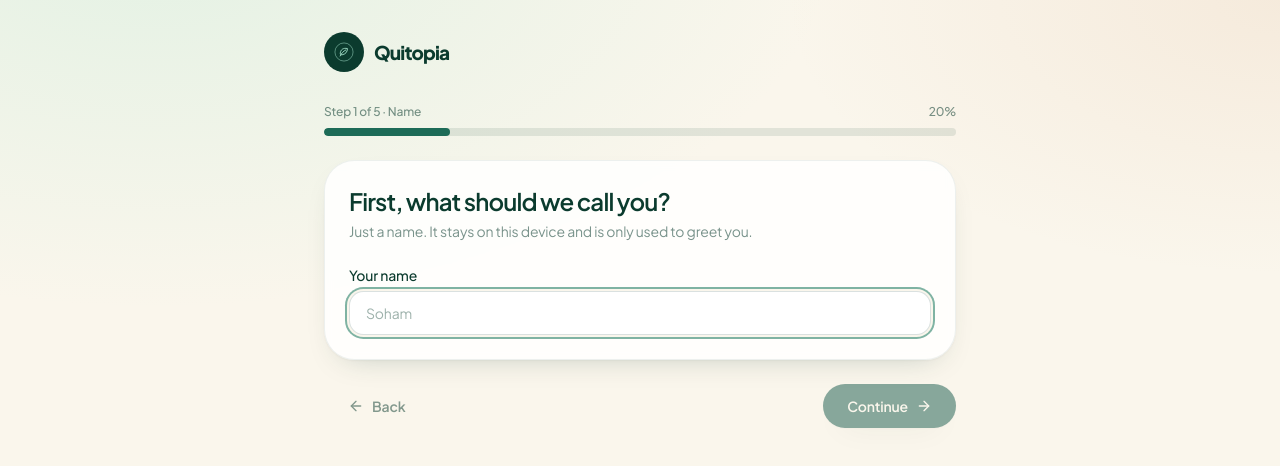
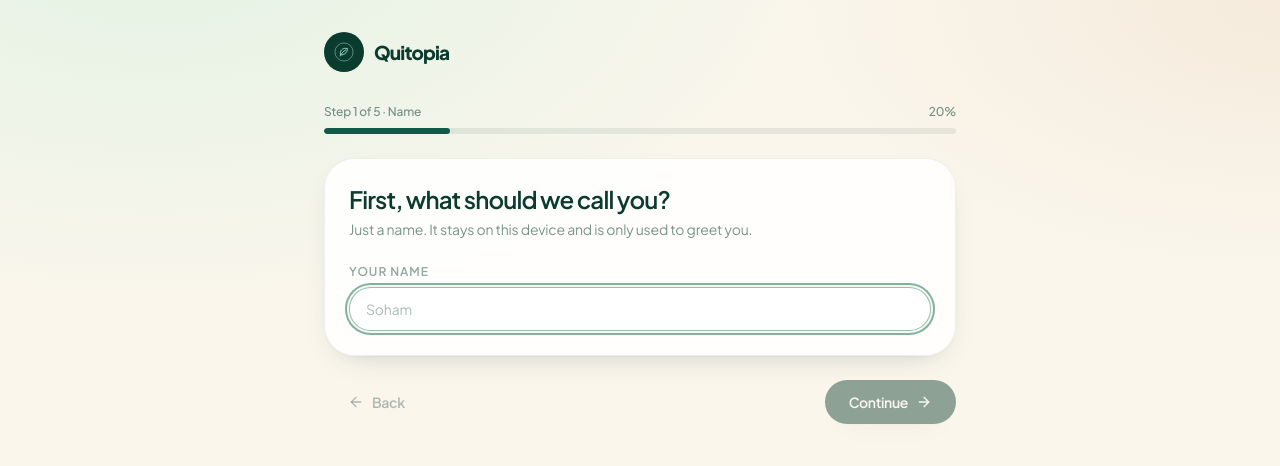
Before and after one commit to sohamgamrs1/quitopia, a Next.js app: page /onboarding in a window 1280 px wide. Shown: the top 466 px of the page. Built offline with nearby package versions, Linux system fonts and the light colour scheme.

Commit message:
Add files via upload

```diff
--- a/components/ui/button.tsx
+++ b/components/ui/button.tsx
@@ -4,25 +4,25 @@ import { cva, type VariantProps } from 'class-variance-authority';
 import { cn } from '@/lib/utils';
 
 const buttonVariants = cva(
-  'inline-flex items-center justify-center gap-2 whitespace-nowrap rounded-full text-sm font-semibold transition-all focus-visible:outline-none disabled:pointer-events-none disabled:opacity-50 active:scale-[0.98]',
+  'inline-flex items-center justify-center gap-2 whitespace-nowrap rounded-full font-semibold tracking-tight transition-all duration-200 focus-visible:outline-none disabled:pointer-events-none disabled:opacity-45 active:scale-[0.985]',
   {
     variants: {
       variant: {
         default:
-          'bg-forest-700 text-cream shadow-soft hover:bg-forest-600 dark:bg-mint dark:text-forest-900 dark:hover:bg-mint-soft',
+          'bg-forest-900 text-cream-50 shadow-soft hover:bg-forest-800 dark:bg-mint-300 dark:text-forest-950 dark:hover:bg-mint-200',
         secondary:
-          'bg-mint text-forest-900 hover:bg-mint-soft dark:bg-forest-600 dark:text-cream dark:hover:bg-forest-500',
+          'bg-mint-300 text-forest-900 hover:bg-mint-200 dark:bg-forest-700 dark:text-cream-100 dark:hover:bg-forest-600',
         outline:
-          'border border-forest-900/15 bg-transparent text-forest-900 hover:bg-forest-900/5 dark:border-cream/20 dark:text-cream dark:hover:bg-cream/10',
+          'border border-forest-900/15 bg-white/50 text-forest-900 hover:border-forest-900/30 hover:bg-white dark:border-cream-100/20 dark:bg-transparent dark:text-cream-100 dark:hover:bg-cream-100/10',
         ghost:
-          'bg-transparent text-forest-900 hover:bg-forest-900/5 dark:text-cream dark:hover:bg-cream/10',
+          'bg-transparent text-forest-900/70 hover:bg-forest-900/[0.06] hover:text-forest-900 dark:text-cream-100/70 dark:hover:bg-cream-100/10',
         danger: 'bg-red-600 text-white hover:bg-red-500',
         sos: 'bg-red-600 text-white shadow-lift hover:bg-red-500'
       },
       size: {
-        sm: 'h-9 px-4 text-xs',
-        default: 'h-11 px-6',
-        lg: 'h-14 px-8 text-base',
+        sm: 'h-9 px-4 text-[13px]',
+        default: 'h-11 px-6 text-sm',
+        lg: 'h-14 px-8 text-[15px]',
         icon: 'h-10 w-10'
       }
     },
--- a/components/ui/card.tsx
+++ b/components/ui/card.tsx
@@ -9,17 +9,17 @@ export const Card = React.forwardRef<HTMLDivElement, React.HTMLAttributes<HTMLDi
 Card.displayName = 'Card';
 
 export const CardHeader = ({ className, ...props }: React.HTMLAttributes<HTMLDivElement>) => (
-  <div className={cn('flex flex-col gap-1 p-5 pb-3', className)} {...props} />
+  <div className={cn('flex flex-col gap-1 p-6 pb-3', className)} {...props} />
 );
 
 export const CardTitle = ({ className, ...props }: React.HTMLAttributes<HTMLHeadingElement>) => (
-  <h3 className={cn('text-base font-semibold', className)} {...props} />
+  <h3 className={cn('text-[17px] font-bold tracking-tight', className)} {...props} />
 );
 
 export const CardDescription = ({ className, ...props }: React.HTMLAttributes<HTMLParagraphElement>) => (
-  <p className={cn('muted text-sm', className)} {...props} />
+  <p className={cn('muted text-[13px] leading-relaxed', className)} {...props} />
 );
 
 export const CardContent = ({ className, ...props }: React.HTMLAttributes<HTMLDivElement>) => (
-  <div className={cn('p-5 pt-0', className)} {...props} />
+  <div className={cn('p-6 pt-0', className)} {...props} />
 );
--- a/components/ui/controls.tsx
+++ b/components/ui/controls.tsx
@@ -23,14 +23,14 @@ export function Switch({
       disabled={disabled}
       onClick={() => onCheckedChange(!checked)}
       className={cn(
-        'relative h-6 w-11 shrink-0 rounded-full transition-colors disabled:opacity-50',
-        checked ? 'bg-forest-600 dark:bg-mint' : 'bg-forest-900/20 dark:bg-cream/20'
+        'relative h-[26px] w-[46px] shrink-0 rounded-full transition-colors duration-200 disabled:opacity-50',
+        checked ? 'bg-forest-700 dark:bg-mint-300' : 'bg-forest-900/15 dark:bg-cream-100/20'
       )}
     >
       <span
         className={cn(
-          'absolute top-0.5 h-5 w-5 rounded-full bg-white shadow transition-transform',
-          checked ? 'translate-x-[22px]' : 'translate-x-0.5'
+          'absolute top-[3px] h-5 w-5 rounded-full bg-white shadow-sm transition-transform duration-200',
+          checked ? 'translate-x-[23px]' : 'translate-x-[3px]'
         )}
       />
     </button>
@@ -63,9 +63,9 @@ export function Slider({
         step={step}
         value={value}
         onChange={(e) => onChange(Number(e.target.value))}
-        className="h-2 w-full cursor-pointer appearance-none rounded-full outline-none [&::-webkit-slider-thumb]:h-5 [&::-webkit-slider-thumb]:w-5 [&::-webkit-slider-thumb]:appearance-none [&::-webkit-slider-thumb]:rounded-full [&::-webkit-slider-thumb]:bg-forest-700 [&::-webkit-slider-thumb]:shadow dark:[&::-webkit-slider-thumb]:bg-mint"
+        className="h-1.5 w-full cursor-pointer appearance-none rounded-full outline-none [&::-webkit-slider-thumb]:h-5 [&::-webkit-slider-thumb]:w-5 [&::-webkit-slider-thumb]:appearance-none [&::-webkit-slider-thumb]:rounded-full [&::-webkit-slider-thumb]:border-2 [&::-webkit-slider-thumb]:border-white [&::-webkit-slider-thumb]:bg-forest-700 [&::-webkit-slider-thumb]:shadow-md dark:[&::-webkit-slider-thumb]:bg-mint-300"
         style={{
-          background: `linear-gradient(to right, rgb(31 107 79) 0%, rgb(31 107 79) ${percent}%, rgba(15,61,46,0.12) ${percent}%, rgba(15,61,46,0.12) 100%)`
+          background: `linear-gradient(to right, #14584A 0%, #14584A ${percent}%, rgba(11,59,46,0.12) ${percent}%, rgba(11,59,46,0.12) 100%)`
         }}
       />
     </div>
@@ -78,23 +78,37 @@ export function Badge({
   className
 }: {
   children: React.ReactNode;
-  tone?: 'mint' | 'cream' | 'outline' | 'danger';
+  tone?: 'mint' | 'cream' | 'outline' | 'danger' | 'forest';
   className?: string;
 }) {
   const tones: Record<string, string> = {
-    mint: 'bg-mint text-forest-900 dark:bg-forest-600 dark:text-cream',
-    cream: 'bg-cream-deep text-forest-900 dark:bg-forest-700 dark:text-cream',
-    outline: 'border border-forest-900/15 text-forest-900 dark:border-cream/20 dark:text-cream',
-    danger: 'bg-red-100 text-red-700 dark:bg-red-500/20 dark:text-red-200'
+    mint: 'bg-mint-100 text-forest-800 dark:bg-mint-300/20 dark:text-mint-200',
+    cream: 'bg-cream-200/80 text-forest-800 dark:bg-cream-100/10 dark:text-cream-100',
+    outline: 'border border-forest-900/12 text-forest-900/70 dark:border-cream-100/15 dark:text-cream-100/70',
+    danger: 'bg-red-50 text-red-700 dark:bg-red-500/15 dark:text-red-200',
+    forest: 'bg-forest-900 text-cream-50 dark:bg-forest-700 dark:text-cream-100'
   };
   return <span className={cn('pill', tones[tone], className)}>{children}</span>;
 }
 
-export function Progress({ value, className }: { value: number; className?: string }) {
+export function Progress({
+  value,
+  className,
+  tone = 'forest'
+}: {
+  value: number;
+  className?: string;
+  tone?: 'forest' | 'mint' | 'danger';
+}) {
+  const fills = {
+    forest: 'bg-forest-700 dark:bg-mint-300',
+    mint: 'bg-mint-400',
+    danger: 'bg-red-500'
+  };
   return (
-    <div className={cn('h-2 w-full overflow-hidden rounded-full bg-forest-900/10 dark:bg-cream/10', className)}>
+    <div className={cn('h-1.5 w-full overflow-hidden rounded-full bg-forest-900/[0.08] dark:bg-cream-100/10', className)}>
       <div
-        className="h-full rounded-full bg-forest-600 transition-all duration-500 dark:bg-mint"
+        className={cn('h-full rounded-full transition-all duration-700', fills[tone])}
         style={{ width: `${Math.min(100, Math.max(0, value))}%` }}
       />
     </div>
@@ -102,7 +116,7 @@ export function Progress({ value, className }: { value: number; className?: stri
 }
 
 export function Separator({ className }: { className?: string }) {
-  return <div className={cn('h-px w-full bg-forest-900/10 dark:bg-cream/10', className)} />;
+  return <div className={cn('h-px w-full bg-forest-900/[0.07] dark:bg-cream-100/10', className)} />;
 }
 
 export function Tabs({
@@ -120,7 +134,7 @@ export function Tabs({
     <div
       role="tablist"
       className={cn(
-        'inline-flex flex-wrap gap-1 rounded-full bg-forest-900/5 p-1 dark:bg-cream/10',
+        'inline-flex flex-wrap gap-1 rounded-full border border-forest-900/[0.07] bg-white/60 p-1 dark:border-cream-100/10 dark:bg-forest-900/50',
         className
       )}
     >
@@ -131,10 +145,10 @@ export function Tabs({
           aria-selected={value === tab.id}
           onClick={() => onChange(tab.id)}
           className={cn(
-            'rounded-full px-4 py-2 text-sm font-medium transition-colors',
+            'rounded-full px-4 py-1.5 text-[13px] font-semibold tracking-tight transition-all duration-200',
             value === tab.id
-              ? 'bg-white text-forest-900 shadow-sm dark:bg-forest-700 dark:text-cream'
-              : 'text-forest-900/60 hover:text-forest-900 dark:text-cream/60 dark:hover:text-cream'
+              ? 'bg-forest-900 text-cream-50 shadow-sm dark:bg-mint-300 dark:text-forest-950'
+              : 'text-forest-900/55 hover:text-forest-900 dark:text-cream-100/55 dark:hover:text-cream-100'
           )}
         >
           {tab.label}
--- a/components/ui/input.tsx
+++ b/components/ui/input.tsx
@@ -6,7 +6,7 @@ export const Input = React.forwardRef<HTMLInputElement, React.InputHTMLAttribute
     <input
       ref={ref}
       className={cn(
-        'h-11 w-full rounded-xl border border-forest-900/15 bg-white px-4 text-sm text-forest-900 placeholder:text-forest-900/40 focus:border-teal focus:outline-none dark:border-cream/15 dark:bg-forest-800 dark:text-cream dark:placeholder:text-cream/40',
+        'h-11 w-full rounded-2xl border border-forest-900/12 bg-white/70 px-4 text-sm text-forest-900 placeholder:text-forest-900/35 transition-colors focus:border-forest-500/50 focus:bg-white dark:border-cream-100/12 dark:bg-forest-900/60 dark:text-cream-100 dark:placeholder:text-cream-100/35',
         className
       )}
       {...props}
@@ -22,7 +22,7 @@ export const Textarea = React.forwardRef<
   <textarea
     ref={ref}
     className={cn(
-      'w-full rounded-xl border border-forest-900/15 bg-white p-4 text-sm leading-relaxed text-forest-900 placeholder:text-forest-900/40 focus:border-teal focus:outline-none dark:border-cream/15 dark:bg-forest-800 dark:text-cream dark:placeholder:text-cream/40',
+      'w-full rounded-2xl border border-forest-900/12 bg-white/70 p-4 text-sm leading-relaxed text-forest-900 placeholder:text-forest-900/35 transition-colors focus:border-forest-500/50 focus:bg-white dark:border-cream-100/12 dark:bg-forest-900/60 dark:text-cream-100 dark:placeholder:text-cream-100/35',
       className
     )}
     {...props}
@@ -31,5 +31,11 @@ export const Textarea = React.forwardRef<
 Textarea.displayName = 'Textarea';
 
 export const Label = ({ className, ...props }: React.LabelHTMLAttributes<HTMLLabelElement>) => (
-  <label className={cn('mb-1.5 block text-sm font-medium', className)} {...props} />
+  <label
+    className={cn(
+      'mb-1.5 block text-[12px] font-semibold uppercase tracking-[0.08em] text-forest-900/45 dark:text-cream-100/45',
+      className
+    )}
+    {...props}
+  />
 );
```
